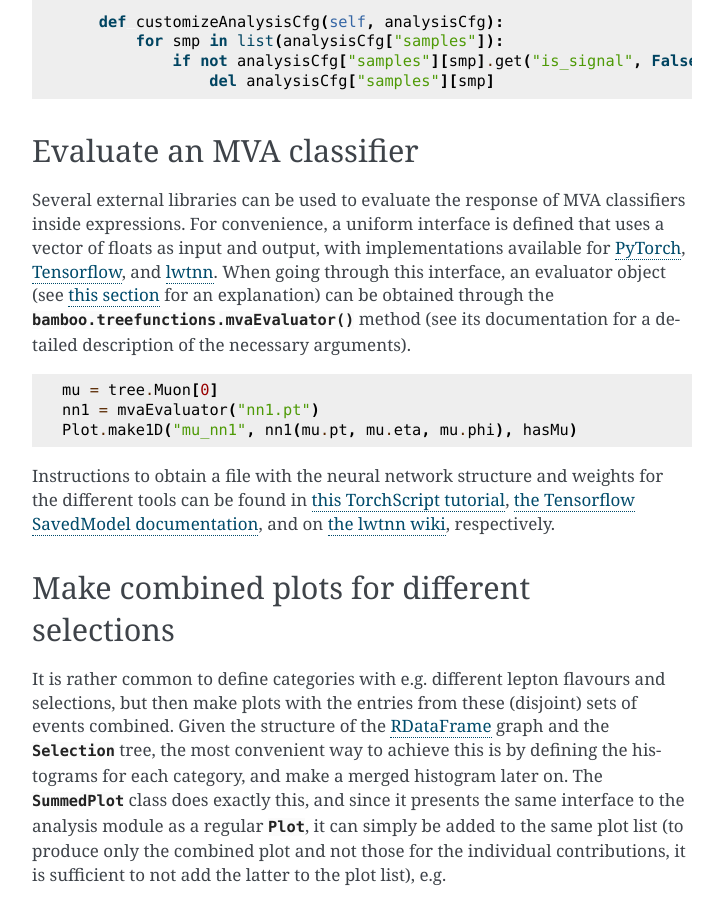
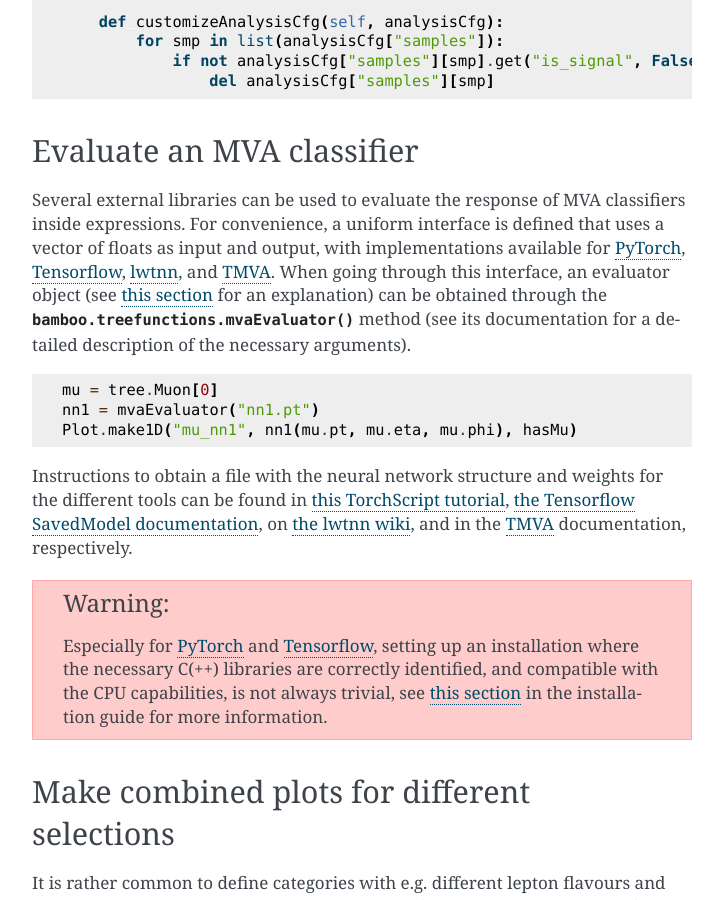
Before and after one commit to recotoolsbenchmarks/BambooAnalysis, a Sphinx documentation site: the page built from doc/recipes.rst, in a window 1280 px wide and 900 px high, scrolled down 8586 px. Shown: the whole window, without its empty margins (388-1111 px from the left). Built offline with Sphinx 7.4.7, drawn with Linux system fonts in a browser that asks for light colours; cross-references to code outside the pages are shown as plain code.

Commit message:
doc: a few more additions for ML and currently supported ROOT versions

```diff
--- a/doc/recipes.rst
+++ b/doc/recipes.rst
@@ -467,7 +467,7 @@ Several external libraries can be used to evaluate the response of MVA
 classifiers inside expressions.
 For convenience, a uniform interface is defined that uses a vector of floats
 as input and output, with implementations available for `PyTorch`_,
-`Tensorflow`_, and `lwtnn`_.
+`Tensorflow`_, `lwtnn`_, and `TMVA`_.
 When going through this interface, an evaluator object (see
 :ref:`this section<ugcppmodules>` for an explanation) can be obtained through
 the :py:meth:`bamboo.treefunctions.mvaEvaluator` method (see its documentation
@@ -481,8 +481,14 @@ for a detailed description of the necessary arguments).
 
 Instructions to obtain a file with the neural network structure and weights for
 the different tools can be found in `this TorchScript tutorial`_,
-`the Tensorflow SavedModel documentation`_, and on `the lwtnn wiki`_,
-respectively.
+`the Tensorflow SavedModel documentation`_, on `the lwtnn wiki`_, and in the
+TMVA_ documentation, respectively.
+
+.. warning:: Especially for PyTorch_ and Tensorflow_, setting up an
+   installation where the necessary C(++) libraries are correctly identified,
+   and compatible with the CPU capabilities, is not always trivial, see
+   :ref:`this section<installmachinelearning>` in the installation guide for
+   more information.
 
 .. _recipemergedcategoryplots:
 
@@ -681,6 +687,8 @@ instance.
 
 .. _lwtnn: https://github.com/lwtnn/lwtnn
 
+.. _TMVA: https://root.cern/manual/tmva/
+
 .. _this TorchScript tutorial: https://pytorch.org/tutorials/advanced/cpp_export.html#step-1-converting-your-pytorch-model-to-torch-script
 
 .. _the Tensorflow SavedModel documentation: https://www.tensorflow.org/guide/saved_model
```
Also changed, not shown: doc/install.rst (+13 -7 lines).
